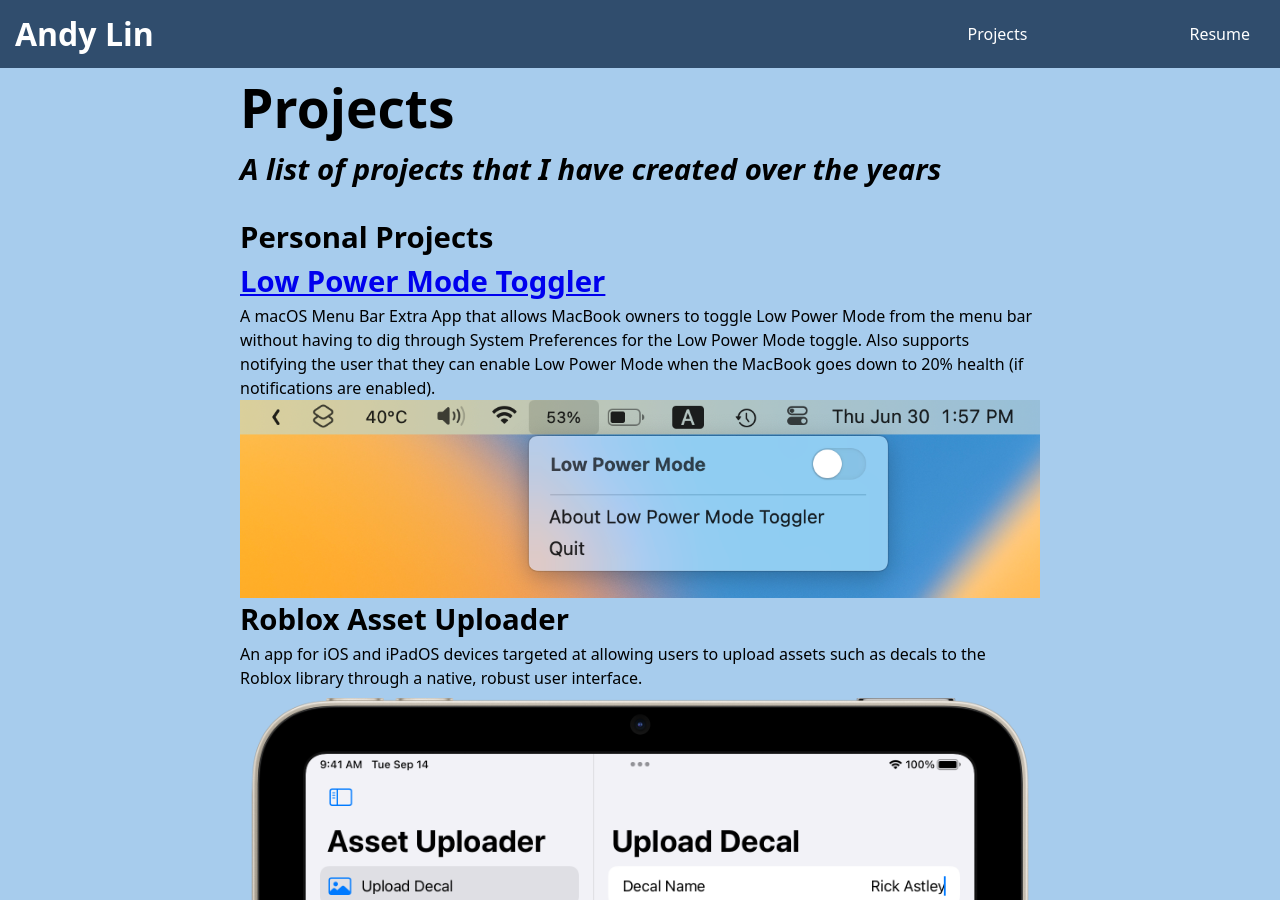
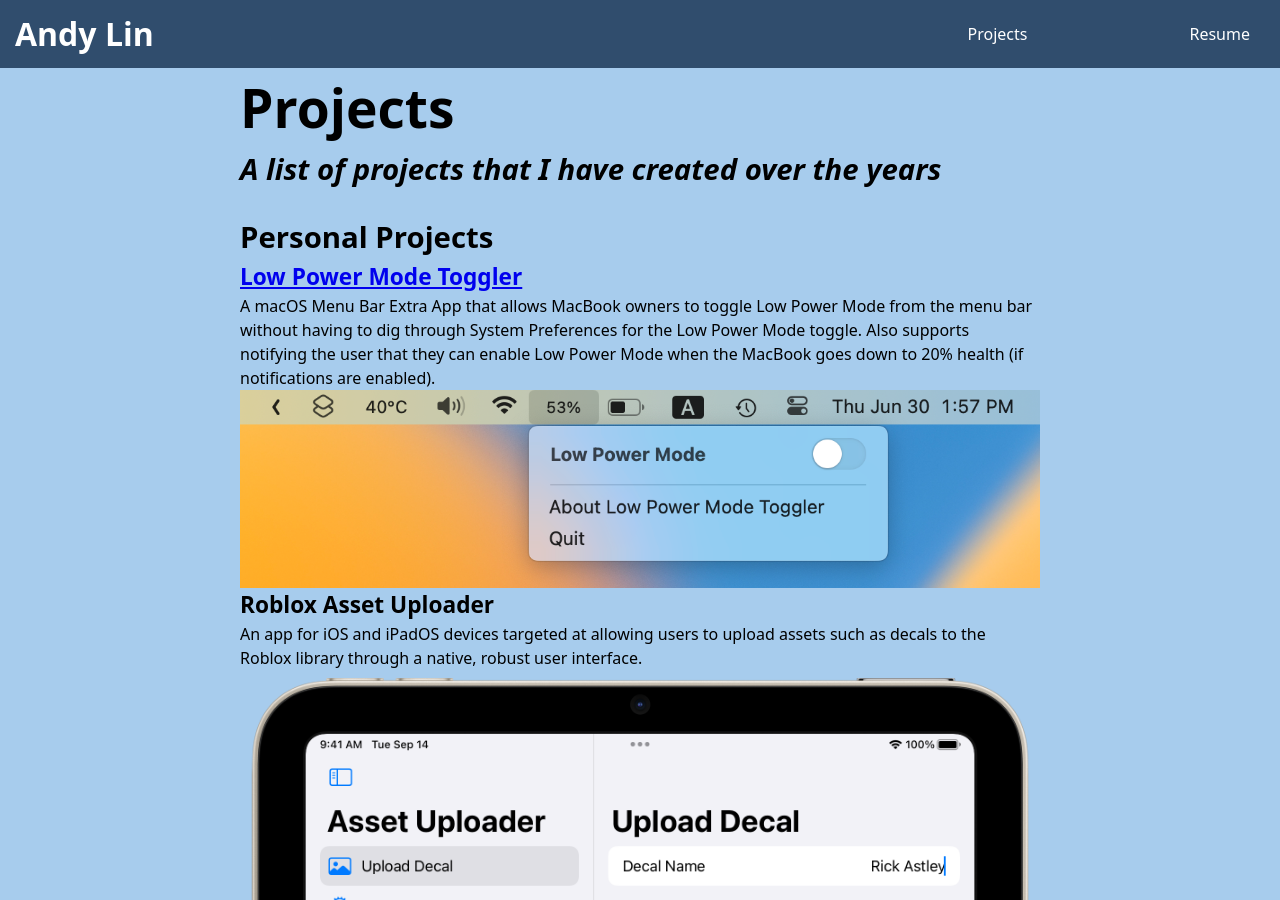
Before and after one commit to andylin2004/andylin2004.github.io, a Jekyll site: the page built from projects.html, in a window 1280 px wide and 900 px high. Built offline with Jekyll 4.4.1, drawn with Linux system fonts in a browser that asks for light colours.

Commit message:
fix some font sizes

```diff
--- a/projects.html
+++ b/projects.html
@@ -17,10 +17,10 @@
   {% for project in personal_projects %}
     {% if project.link %}
       <a href={{ project.link }}>
-        <h3>{{ project.title }}</h3>
+        <h4>{{ project.title }}</h4>
       </a>
     {% else %}
-      <h3>{{ project.title }}</h3>
+      <h4>{{ project.title }}</h4>
     {% endif %}
     {{ project.content }}
   {% endfor %}
@@ -30,10 +30,10 @@
   {% for project in open_source_projects %}
     {% if project.link %}
       <a href={{ project.link }}>
-        <h3>{{ project.title }}</h3>
+        <h4>{{ project.title }}</h4>
       </a>
     {% else %}
-      <h3>{{ project.title }}</h3>
+      <h4>{{ project.title }}</h4>
     {% endif %}
     {{ project.content }}
   {% endfor %}
@@ -43,10 +43,10 @@
   {% for project in academic_projects %}
     {% if project.link %}
       <a href={{ project.link }}>
-        <h3>{{ project.title }}</h3>
+        <h4>{{ project.title }}</h4>
       </a>
     {% else %}
-      <h3>{{ project.title }}</h3>
+      <h4>{{ project.title }}</h4>
     {% endif %}
     {{ project.content }}
   {% endfor %}
```
